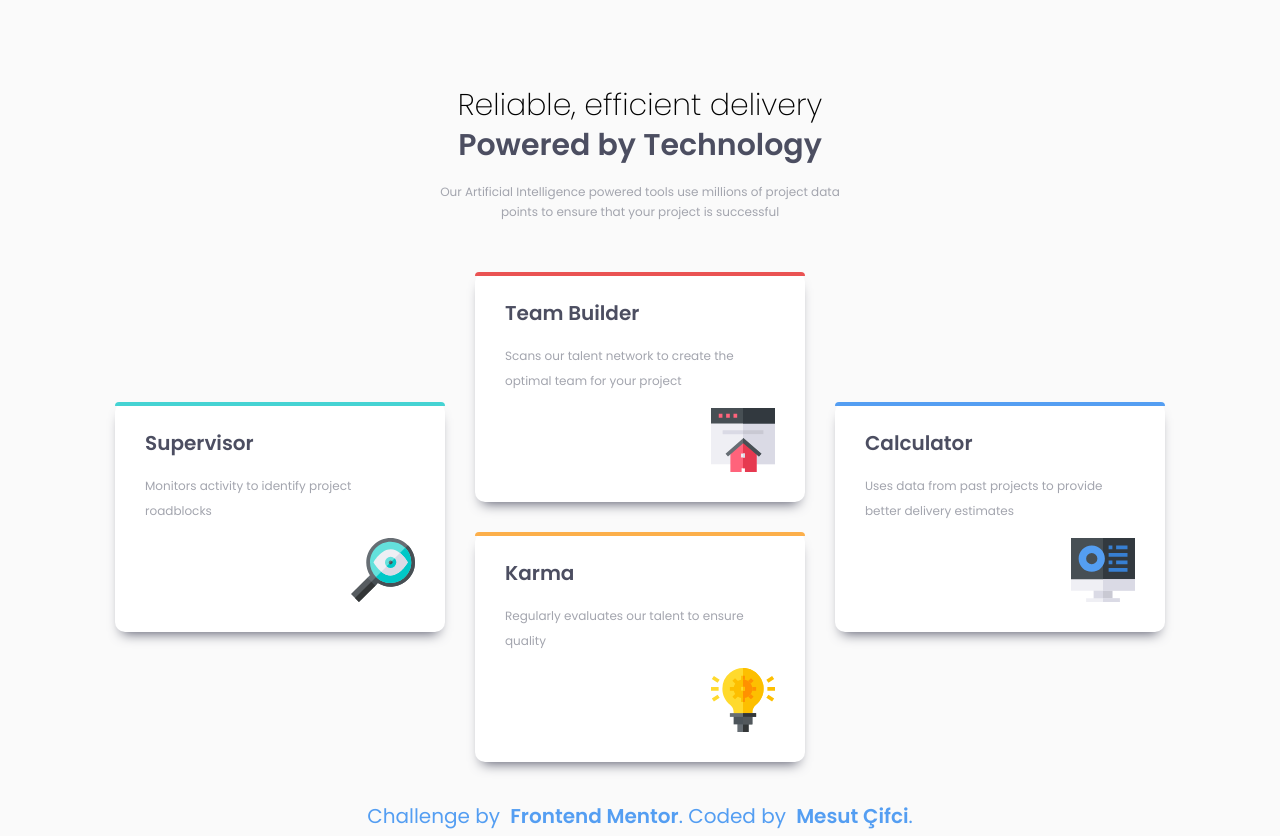
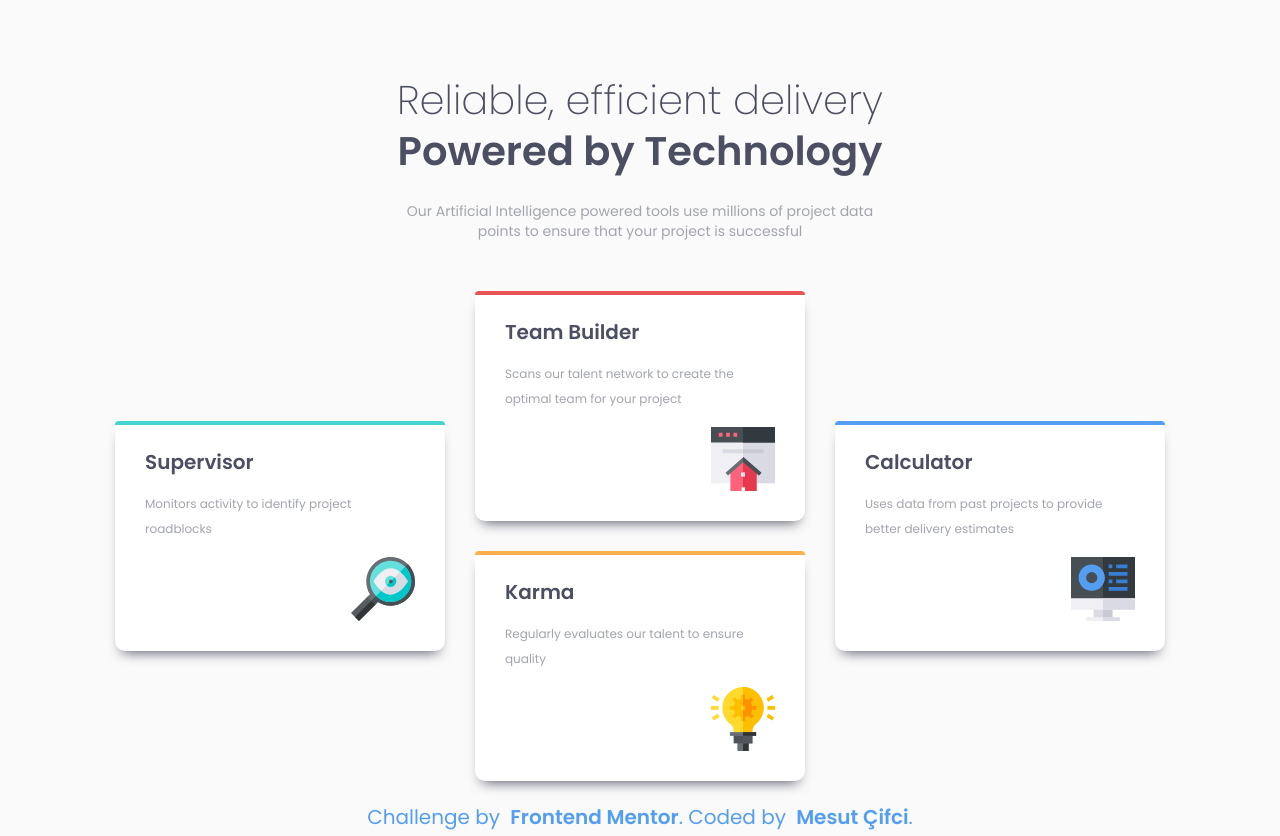
Before and after one commit to mesutcifci/Frontend-Mentor-Challenges, a website: page four-card-feature-section-master/index.html in a window 1280 px wide. Drawn offline with Linux system fonts and the light colour scheme.

Commit message:
four-card-feature-section updated
-auto-prefix added
-font-size configured

```diff
--- a/four-card-feature-section-master/scss/base/_typography.scss
+++ b/four-card-feature-section-master/scss/base/_typography.scss
@@ -15,7 +15,8 @@ body {
   text-align: center;
 
   &-heading {
-    font-size: 3rem;
+    color: $very-dark-blue;
+    font-size: 4rem;
     font-weight: $light;
 
     span {
@@ -27,9 +28,17 @@ body {
 
   &-description {
     color: $grayish-blue;
-    font-size: 1.2rem;
+    font-size: 1.4rem;
     line-height: 20px;
   }
+
+
+  @include media("515px") {
+    &-heading {
+      font-size: 3.2rem;
+    }
+  }
+
 
   @include media("440px") {
 
--- a/four-card-feature-section-master/scss/layout/_header.scss
+++ b/four-card-feature-section-master/scss/layout/_header.scss
@@ -1,7 +1,7 @@
 .top-header {
   box-sizing: border-box;
   height: 30%;
-  max-width: 430px;
+  max-width: 500px;
   margin-bottom: 50px;
 
   &-heading {
```
Also changed, not shown: four-card-feature-section-master/css/main.css.
